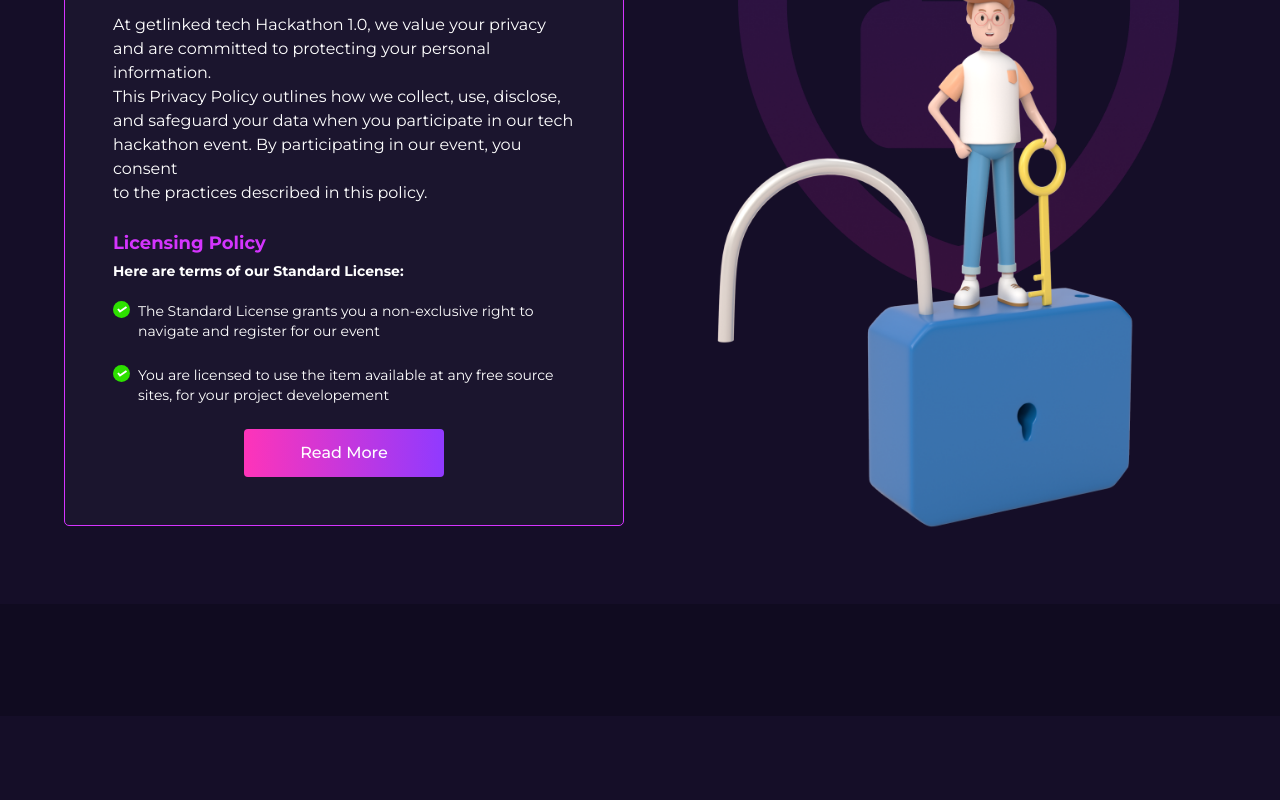
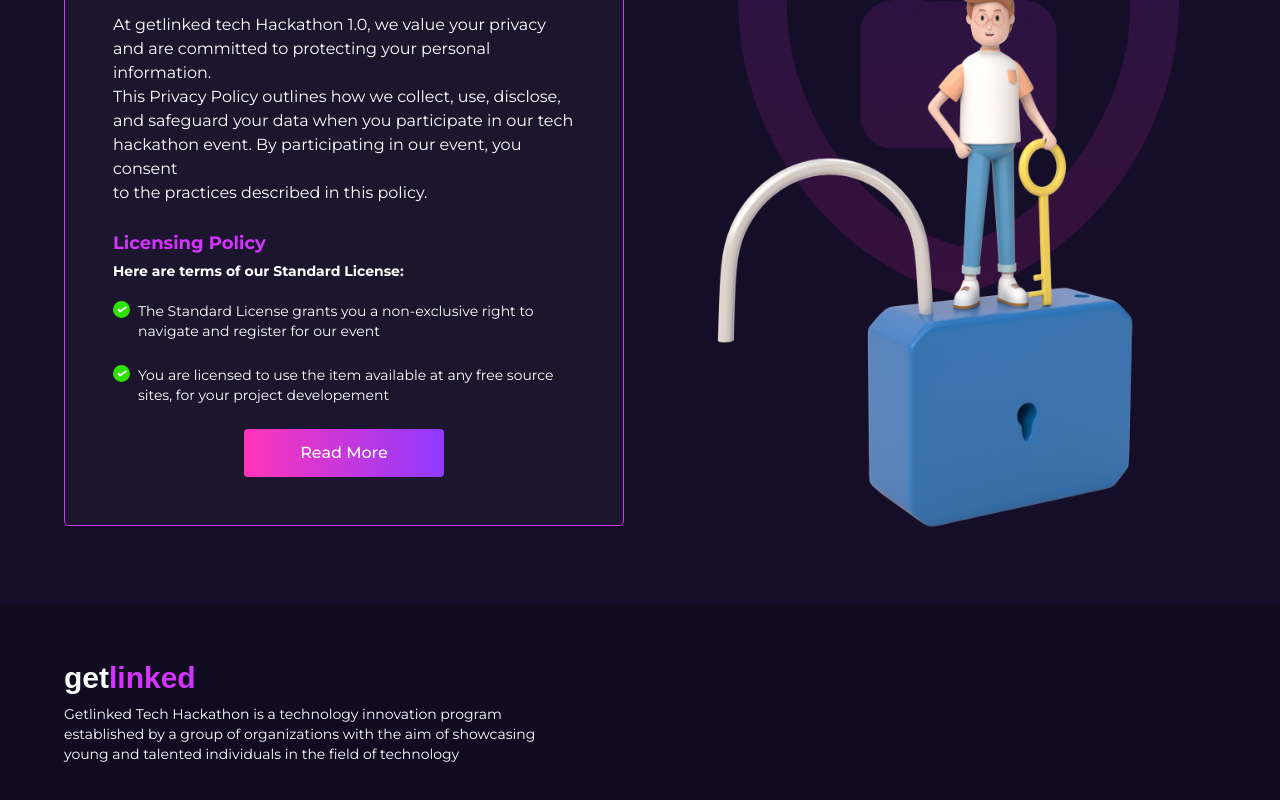
Before and after one commit to gift56/getlinked-ui-challengn, a Next.js app: page / in a window 1280 px wide. Shown: the part 6261-7061 px from the top of the page. Before the commit the page ends 6977 px from the top, so only its background shows below. Built offline with nearby package versions, Linux system fonts and the light colour scheme; a web font is replaced by a local one.

Commit message:
working on footer

```diff
--- a/components/Footer.tsx
+++ b/components/Footer.tsx
@@ -1,8 +1,25 @@
+import Link from "next/link";
+
 const Footer = () => {
   return (
     <footer className="w-full py-14 bg-footerBg">
       <div className="container">
-        <div className="w-full flex items-start justify-start tab:justify-between"></div>
+        <div className="w-full flex items-start justify-start tab:justify-between gap-6 flex-col tab:flex-row">
+          <div className="w-full flex flex-col items-start justify-start gap-2">
+            <Link
+              href="/"
+              className="text-xl md:text-2xl lg:text-3xl font-clash font-bold text-white"
+            >
+              get
+              <span className="text-primary font-bold font-clash">linked</span>
+            </Link>
+            <p className="text-sm font-normal lg:max-w-[500px]">
+              Getlinked Tech Hackathon is a technology innovation program
+              established by a group of organizations with the aim of showcasing
+              young and talented individuals in the field of technology
+            </p>
+          </div>
+        </div>
       </div>
     </footer>
   );
```
